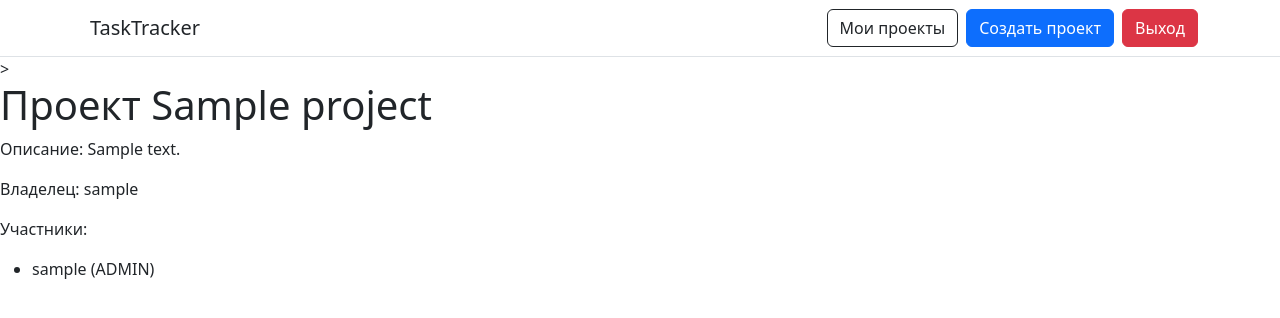
After one commit to Whiox/TaskTracker, a Django app: page /projects/1 in a window 1280 px wide. The commit adds this page. Shown: the top 318 px of the page. Run offline with Django 5.2, Linux system fonts and the light colour scheme; a user stored in the database is signed in; tables that the repository leaves empty hold one stand-in row (values such as "Sample post").

Commit message:
Fixed project page

```diff
--- a/home/templates/header.html
+++ b/home/templates/header.html
@@ -9,6 +9,7 @@
             <!-- Кнопки управления справа -->
             <div class="d-flex gap-2">
                 {% if request.user.is_authenticated %}
+                    <a href="{% url 'projects' %}" class="btn btn-outline-dark">Мои проекты</a>
                     <a href="{% url 'create_project' %}" class="btn btn-primary">Создать проект</a>
                     <a href="{% url 'logout' %}" class="btn btn-danger">Выход</a>
                 {% else %}
--- a/projects/models.py
+++ b/projects/models.py
@@ -1,17 +1,41 @@
 from django.db import models
 from authentication.models import User
-
-
-class Member(models.Model):
-    project = models.ForeignKey('Project', on_delete=models.CASCADE)
-    user = models.ForeignKey(User, on_delete=models.CASCADE)
-    role = models.CharField(max_length=63)
-    created_at = models.DateTimeField(auto_now_add=True)
-
 
 class Project(models.Model):
     name = models.CharField(max_length=63)
     description = models.TextField()
     status = models.BooleanField(default=False)
-    owner = models.ForeignKey(User, on_delete=models.CASCADE)
+    owner = models.ForeignKey(
+        User,
+        on_delete=models.CASCADE,
+        related_name="projects"
+    )
     created_at = models.DateTimeField(auto_now_add=True)
+
+class Member(models.Model):
+    class Meta:
+        unique_together = [["project", "user"]]
+
+    project = models.ForeignKey(
+        Project,
+        on_delete=models.CASCADE,
+        related_name="members"
+    )
+    user = models.ForeignKey(
+        User,
+        on_delete=models.CASCADE,
+        related_name="project_memberships"
+    )
+
+    class Role(models.TextChoices):
+        ADMIN = "ADMIN", "Администратор"
+        DEVELOPER = "DEVELOPER", "Разработчик"
+        VIEWER = "VIEWER", "Наблюдатель"
+
+    role = models.CharField(
+        max_length=63,
+        choices=Role.choices,
+        default=Role.VIEWER
+    )
+
+    created_at = models.DateTimeField(auto_now_add=True)
--- a/projects/templates/projects.html
+++ b/projects/templates/all_projects.html
@@ -4,7 +4,7 @@
     <h1>Проекты {{ request.user.username }}</h1>
     <ul>
         {% for project in projects %}
-            <li>{{ project }}</li>
+            <li>Имя: <a href="{% url 'project' project.id %}">{{ project.name }}</a>, id: {{ project.id }}, Владелец: {{ project.owner }}</li>
         {% endfor %}
     </ul>
 {% endblock content %}
--- /dev/null
+++ b/projects/templates/project.html
@@ -0,0 +1,13 @@
+{% extends 'base.html' %}
+
+{% block content %}
+    <h1>Проект {{ project.name }}</h1>
+    <p>Описание: {{ project.description }}</p>
+    <p>Владелец: {{ project.owner }}</p>
+    <p>Участники:</p>
+    <ul>
+        {% for member in project.members.all %}
+            <li>{{ member.user.username }} ({{ member.role }})</li>
+        {% endfor %}
+    </ul>
+{% endblock content %}
--- a/projects/urls.py
+++ b/projects/urls.py
@@ -3,5 +3,6 @@
 
 urlpatterns = [
     path('create', CreateProjectView.as_view(), name='create_project'),
-    path('', ProjectsView.as_view(), name='projects'),
+    path('all', ProjectsView.as_view(), name='projects'),
+    path('<int:project_id>', ProjectView.as_view(), name='project'),
 ]
--- a/projects/views.py
+++ b/projects/views.py
@@ -1,7 +1,8 @@
 from django.contrib.auth.decorators import login_required
-from django.shortcuts import render, redirect
+from django.shortcuts import render, redirect, get_object_or_404
 from django.views import View
 from projects.forms import ProjectForm
+from projects.models import *
 
 
 class CreateProjectView(View):
@@ -18,6 +19,11 @@
             project = form.save()
             project.owner = request.user
             project.save()
+            Member.objects.create(
+                project=project,
+                user=request.user,
+                role=Member.Role.ADMIN
+            )
             return redirect('projects')
         return render(request, 'create_project.html', {"form": form})
 
@@ -27,6 +33,27 @@
     @login_required(login_url='login')
     def get(request):
         context = {
-            'projects': request.user.project_set.all()
+            'projects': request.user.projects.all()
         }
-        return render(request, 'projects.html', context)
+        return render(request, 'all_projects.html', context)
+
+
+class ProjectView(View):
+    @staticmethod
+    @login_required(login_url='login')
+    def get(request, project_id):
+        project = get_object_or_404(Project, id=project_id)
+
+        is_owner = request.user == project.owner
+        is_member = project.members.filter(user=request.user).exists()
+
+        if not (is_owner or is_member):
+            return redirect('projects')
+
+        context = {
+            'project': project,
+            'is_owner': is_owner,
+            'members': project.members.select_related('user'),
+        }
+
+        return render(request, 'project.html', context)
```
